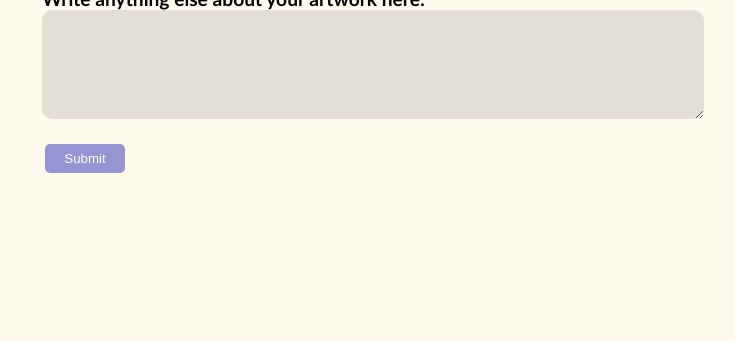
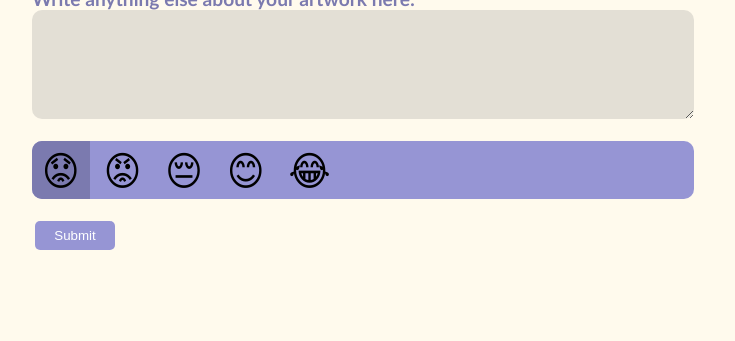
Before and after one commit to sylvieed/ColourfulCounseling2, a Flask app: page /journals/write in a window 1280 px wide. Shown: the part 459-800 px from the top of the page, without its empty margins (477-1212 px from the left). Run offline with Flask 2, Linux system fonts and the light colour scheme; the visitor is signed in with stand-in values (Sample User, id 1).

Commit message:
radio emoticons

```diff
--- a/app/templates/write.html
+++ b/app/templates/write.html
@@ -4,24 +4,82 @@
     <div class="container write">
         <div class="col">
             <img src="{{ url_for('static', filename=image) }}" class="drawing">
+
         </div>
         <div class="col">
             <form method="POST">
                 <div class="field">
-                    <label for="prompt1" class="label prompt">What did you draw?</label><br>
+                    <label for="prompt1" class="label prompt title" >What did you draw?</label><br>
                     <textarea name="prompt1" cols="80" rows="7"></textarea>
                 </div><br>
                 <div class="field">
-                    <label for="prompt2" class="label prompt">How did you feel before and after completing your artwork?</label><br>
+                    <label for="prompt2" class="label prompt title">How did you feel before and after completing your artwork?</label><br>
                     <textarea name="prompt2" cols="80" rows="7"></textarea>
                 </div><br>
                 <div class="field">
-                    <label for="prompt3" class="label prompt">Write anything else about your artwork here:</label><br>
+                    <label for="prompt3" class="label prompt title">Write anything else about your artwork here:</label><br>
                     <textarea name="prompt3" cols="80" rows="7"></textarea>
+                </div><br>
+                <div class="field">
+                    <div class = "radiothing">
+                        <input type="radio" id="mood-1" name="mood" value='Worried' class="radio" checked>
+                        <label class="emoji emoji-1" for='mood-1'>😟</label>
+
+
+                        <input type="radio" id="mood-2" name="mood" value='Sad' class="radio">
+                        <label class="emoji emoji-2" for='mood-2'>😡</label>
+
+
+                        <input type="radio" id="mood-3" name="mood" value='Confused' class="radio">
+                        <label class="emoji emoji-3" for='mood-3'>😔</label>
+
+
+                        <input type="radio" id="mood-4" name="mood" value='Happy' class="radio">
+                        <label class="emoji emoji-4" for='mood-4'>😊</label>
+
+
+                        <input type="radio" id="mood-5" name="mood" value='Joyful' class="radio">
+                        <label class="emoji emoji-5" for='mood-5'>😂</label>
+                    </div>
                 </div><br>
                 <input type="submit" class="button"/>
             </form>
         </div>
+        <div class="col">
+            <style>
+                body
+                {
+                    margin: 0;
+                    padding: 0;
+
+                }
+                .radiothing
+                {
+                    background-color: #9695D4;
+                    border-radius: 10px;
+                    overflow: hidden;
+                }
+                .radio
+                {
+                    display: none;
+                }
+                .emoji
+                {
+                    font-size: 40px;
+                    padding: 5px 10px;
+                    cursor: pointer;
+                    display: inline-block;
+                }
+                #mood-1:checked ~ .emoji-1,
+                #mood-2:checked ~ .emoji-2,
+                #mood-3:checked ~ .emoji-3,
+                #mood-4:checked ~ .emoji-4,
+                #mood-5:checked ~ .emoji-5
+                {
+                    background-color: #7b7aaf;
+                }
+                </style>
+
+        </div>
     </div>
-
 {% endblock %}
```
